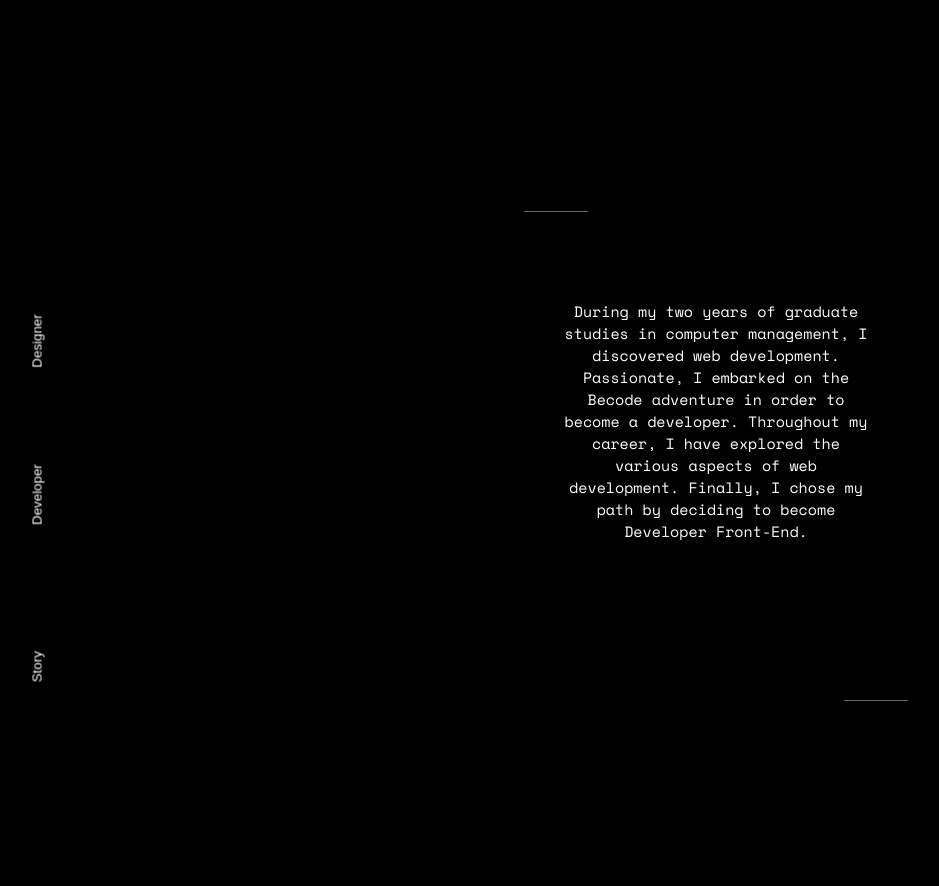
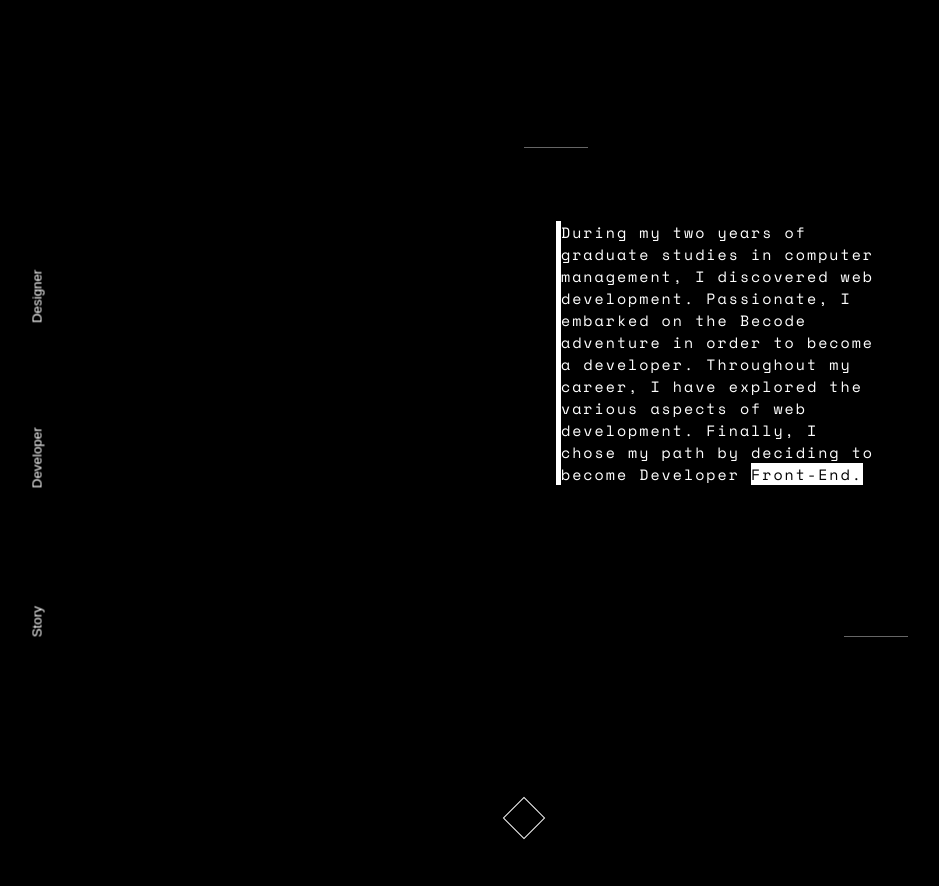
Before and after one commit to deheznicolas/Portfolio, a website: page index.html in a window 1280 px wide. Shown: the part 852-1738 px from the top of the page, without its empty margins (116-1055 px from the left). Drawn offline with nearby package versions, Linux system fonts and the light colour scheme; animation ran at ten frames a second.

Commit message:
Last commit of the day

```diff
--- a/assets/scss/style.scss
+++ b/assets/scss/style.scss
@@ -11,6 +11,7 @@ body {
   font-family: 'Space Mono', monospace;
   font-size : 10px;
   background-color : black;
+  letter-spacing: 2px;
 }
 
 
@@ -49,7 +50,7 @@ header {
           position : absolute;
           width : 20px;
           height : 20px;
-          border-radius : 100%;
+          border-radius : 50% 0% 50% 50%;
           background-color : white;
           top: 77px;
           left: 49px;
@@ -220,12 +221,15 @@ header {
 
 
 #about {
-  height : 100vh;
+  height : 90vh;
   width : 100%;
-  display : flex;
-  flex-direction : row;
   margin-top : 10%;
-  #nav-bar {
+  #container-about {
+    display : flex;
+    flex-direction : row;
+    width : 100%;
+    height : 100%;
+    #nav-bar {
     width : 40%;
     height : 100%;
     color : white;
@@ -249,7 +253,8 @@ header {
           background: none;
           color: inherit;
           border: none;
-          padding: 0;
+          padding-left : 5px;
+          padding-right : 5px;
           outline: inherit;
          }
          button:hover {
@@ -263,7 +268,7 @@ header {
   #text {
     width : 50%;
     height : 100vh;
-    padding-top : 10%;
+    padding-top : 5%;
     text-align : center;
     div{
       width : 50%;
@@ -274,15 +279,16 @@ header {
       margin-left : auto;
       margin-right : auto;
       padding : 5px;
-      h1 {
-        width : 100%;
-        font-size : 3em;
-        margin-top : 0;
-      }
       p {
-        padding-top : auto;
-        padding-bottom : auto;
+        margin-top : auto;
+        margin-bottom : auto;
         font-size : 1.5em;
+        text-align : left;
+        border-left : solid 5px white;
+        span {
+          background-color : white;
+          color : black;
+        }
       }
     }
     &:before {
@@ -313,6 +319,25 @@ header {
       animation-delay : 1s;
     }
   }
+  }
+  #btn {
+    width : 100%;
+    height : 10vh;
+    #next {
+    display : block;
+    margin-left:auto;
+    margin-right:auto;
+    margin-bottom : -5%;
+    width : 30px;
+    height : 30px;
+    background-color : black;
+    border : solid 1px white;
+    padding: 0;
+    outline: inherit;
+    transform : rotate(-45deg);
+  }
+  }
+
 }
 
 
--- a/index.html
+++ b/index.html
@@ -37,6 +37,7 @@
   </section>
 
   <section id="about">
+    <div id="container-about">
       <div id="nav-bar">
         <ul>
           <li><button type="button" value="click" id="story-btn">Story</button> </li>
@@ -46,23 +47,32 @@
       </div>
       <div id="text">
         <div id="story">
-        <p>During my two years of graduate studies in computer management, I discovered web development. Passionate, I
+          <p class="text-animated">During my two years of graduate studies in computer management, I discovered web
+            development. Passionate, I
             embarked on the Becode adventure in order to become a developer. Throughout my career, I have explored the
             various aspects of web development. Finally, I chose my path by deciding to become Developer
             <span>Front-End.</span> </p>
         </div>
         <div id="dev">
-        <p>some contents</p>
+          <p class="text-animated"><span>Front-End</span> technologies allow me to express all my imagination. So I
+            chose to
+            specialize
+            in the Front-End in
+            order to produce ever more creative content.</p>
         </div>
         <div id="design">
-        <p>some contents</p>
+          <p class="text-animated">A good design certainly respects conditions. That’s why I became interested in the
+            <span>UX
+              and the UI</span> . These two
+            concepts are important in the Web and I intend to focus on them even more in order to make my future
+            projects
+            more efficient and above all.... more stylish!</p>
         </div>
       </div>
-    <!-- <h2>UX / UI designer</h2>
-      <p>I like the way a website can make people feeling emotions.
-        Each day, i'm searching, thinking about the best design ideas and user experience.
-      </p> -->
-
+    </div>
+    <div id="btn">
+      <button id="next">lol</button>
+    </div>
   </section>
   <section id="star-transition" class="stars">
     <canvas id="mycanvas"></canvas>
--- a/script/script.js
+++ b/script/script.js
@@ -15,12 +15,35 @@ document.querySelectorAll('a[href^="#"]').forEach(anchor => {
 let story = document.getElementById("story");
 let dev = document.getElementById("dev");
 let design = document.getElementById("design");
+let backgroundBtn = '#FFFFFF';
+let color = '#000000';
 
 story.style.display = 'block';
 dev.style.display = 'none';
 design.style.display = 'none';
 
 
+//CHANGE BACKGROUND AND COLOR WHEN ON THE CONTENT
+// if (story.style.display == 'block') {
+//   document.getElementById("story-btn").style.backgroundColor = backgroundBtn;
+//   document.getElementById("story-btn").style.color = color;
+// }
+// else {
+//   if (dev.style.display == 'block') {
+//     document.getElementById("dev-btn").style.backgroundColor = backgroundBtn;
+//     document.getElementById("dev-btn").style.color = color;
+//   } else {
+//     if (design.style.display == 'block') {
+//       document.getElementById("design-btn").style.backgroundColor = backgroundBtn;
+//       document.getElementById("design-btn").style.color = color;
+//     }
+//   }
+// }
+
+
+
+
+//CHANGE CONTENT ON CLICK
 document.getElementById("story-btn").addEventListener('click', () => {
   if (dev.style.display == 'block' || design.style.display == 'block') {
     dev.style.display = 'none';
@@ -44,3 +67,16 @@ document.getElementById("design-btn").addEventListener('click', () => {
 
   }
 })
+
+
+var i = 0;
+var txt = 'Lorem ipsum typing effect!'; /* The text */
+var speed = 50; /* The speed/duration of the effect in milliseconds */
+
+function typeWriter() {
+  if (i < txt.length) {
+    document.getElementsByClassName("text-animated").innerHTML += txt.charAt(i);
+    i++;
+    setTimeout(typeWriter, speed);
+  }
+}
```
Also changed, not shown: assets/css/style.css. Lines whose indentation alone changed are shown as unchanged.
